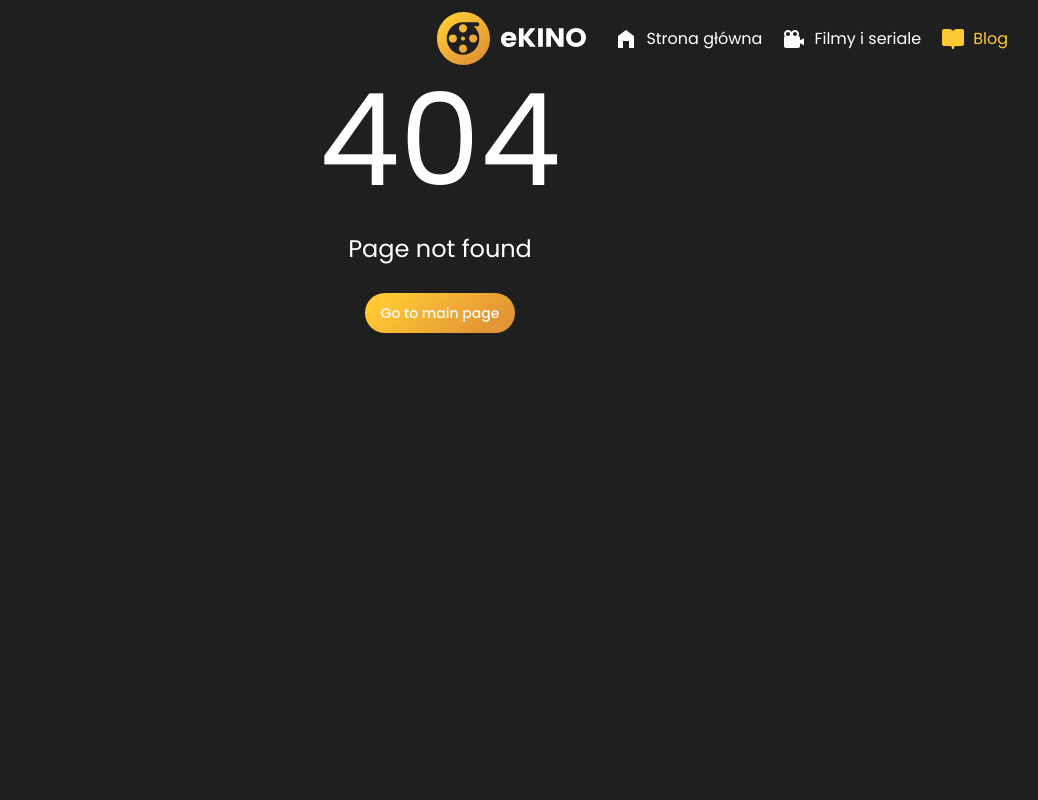
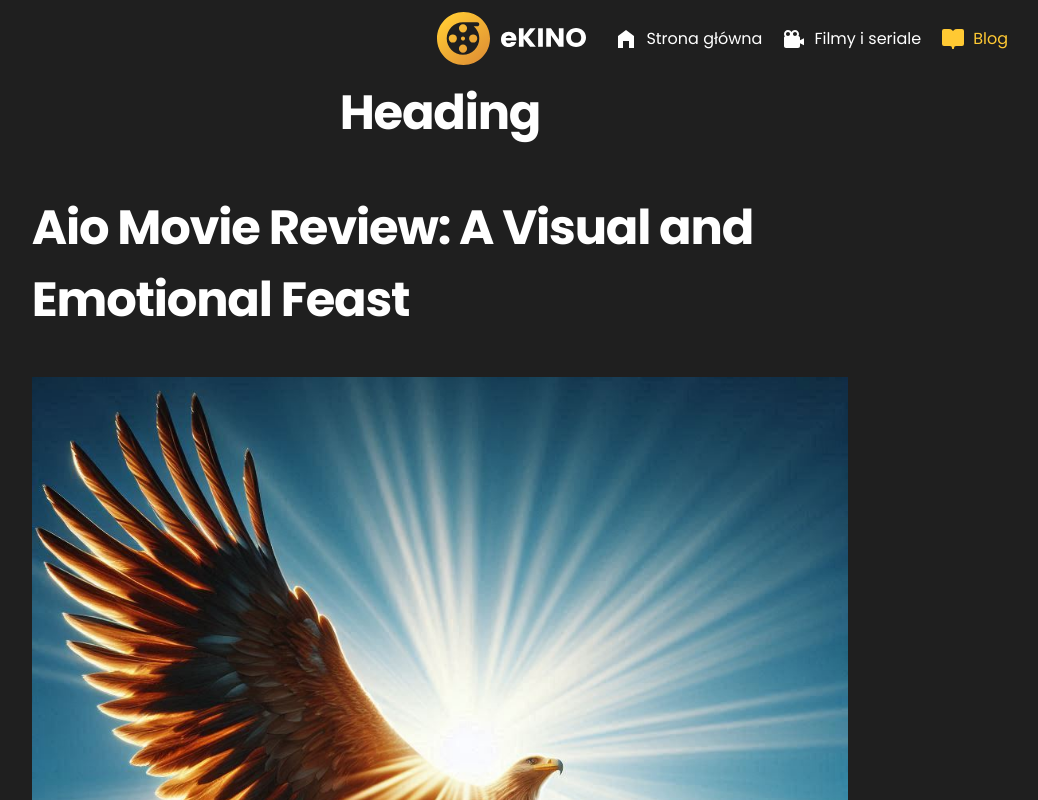
Before and after one commit to justyna13/ekino, a Next.js app: page /blog/aio-review in a window 1280 px wide. Before the commit this address had no page. Shown: the top 800 px of the page, without its empty margins (200-1238 px from the left). Built offline with nearby package versions, Linux system fonts and the light colour scheme.

Commit message:
played with mdx a bit

```diff
--- /dev/null
+++ b/app/blog/aio-review/page.mdx
@@ -0,0 +1,40 @@
+# **Aio Movie Review: A Visual and Emotional Feast**
+
+![Aio Movie Poster](/eagle.png)
+
+Director Prabhu Govindaraj's _Aio_ is a bold and refreshing cinematic experience that pushes the boundaries of storytelling in Tamil cinema. With its unique narrative style, stunning visuals, and deeply emotional core, _Aio_ stands out as one of the most ambitious films of recent times.
+
+## **Plot and Themes**
+
+At its heart, _Aio_ is a story about resilience and self-discovery. The protagonist, Arjun (played brilliantly by [actor's name]), embarks on a journey to reconnect with his roots while grappling with the trauma of his past. The film skillfully weaves themes of identity, loss, and redemption into a tapestry that feels both intimate and universal.
+
+The screenplay is unconventional, blending elements of surrealism with grounded storytelling. While some viewers might find the pacing slow in parts, it’s a deliberate choice that allows the emotional depth of the characters to sink in.
+
+## **Performances**
+
+The performances are the backbone of _Aio_. [Actor's name] delivers a career-defining performance as Arjun, portraying a range of emotions with incredible nuance. [Actress's name], in a supporting role, brings warmth and strength to the story, making her character memorable despite limited screen time. The ensemble cast also deserves praise for adding layers of authenticity to the narrative.
+
+## **Direction and Cinematography**
+
+Prabhu Govindaraj’s direction is both confident and experimental. He doesn’t shy away from taking risks, and most of them pay off beautifully. The cinematography by [cinematographer's name] is nothing short of breathtaking. Each frame feels like a painting, capturing the raw beauty of the landscapes and the emotional states of the characters with equal finesse.
+
+## **Music and Sound Design**
+
+The music by [composer's name] is hauntingly beautiful, perfectly complementing the mood of the film. The background score, in particular, enhances the tension and emotional impact of key scenes. The sound design is immersive, drawing the audience into Arjun’s world.
+
+## **Strengths**
+
+- A fresh and innovative narrative style.
+- Outstanding performances by the lead and supporting cast.
+- Gorgeous cinematography and evocative music.
+
+## **Weaknesses**
+
+- The pacing may feel slow for some viewers.
+- A few subplots could have been explored more deeply.
+
+## **Verdict**
+
+_Aio_ is not just a film; it’s an experience. It’s a testament to the power of storytelling and the ability of cinema to touch the soul. While it may not cater to everyone’s taste due to its experimental nature, those who appreciate thought-provoking and visually stunning films will find _Aio_ deeply rewarding.
+
+**Rating: 4.5/5**
--- a/app/blog/layout.tsx
+++ b/app/blog/layout.tsx
@@ -1,9 +1,38 @@
 import { ReactNode } from 'react';
+import Link from 'next/link';
+
+import Heading from '@/components/ui/heading';
 
 type TProps = {
 	children: ReactNode;
 };
 
 export default function BlogLayout({ children }: TProps) {
-	return <div>{children}</div>;
+	return (
+		<article className="prose prose-invert mx-auto xl:prose-xl">
+			<Heading tag="h2" variant="h1" className="text-center">
+				Heading
+			</Heading>
+			{children}
+			<section>
+				<Heading>Articles links</Heading>
+				<ul>
+					<li>
+						<Link href="/">Blog główna</Link>
+					</li>
+					<li>
+						<Link href="/blog/aio-review">Aio's review</Link>
+					</li>
+					<li>
+						<Link href="/blog/coffee-pros-and-cons">
+							Coffee Pros & Cons
+						</Link>
+					</li>
+					<li>
+						<Link href="/blog/history">Movies history</Link>
+					</li>
+				</ul>
+			</section>
+		</article>
+	);
 }
--- /dev/null
+++ b/app/blog/page.mdx
@@ -0,0 +1 @@
+<section className="container"># h1 > Block quote * Jeden * Dwa</section>
--- a/app/not-found.tsx
+++ b/app/not-found.tsx
@@ -1,14 +1,15 @@
 import Link from 'next/link';
+
 import { Button } from '@/components/ui/button';
 
 export default function NotFound() {
 	return (
-		<article className="text-white text-center flex flex-col gap-7">
+		<article className="flex flex-col gap-7 text-center text-white">
 			<div className="text-9xl">404</div>
 			<div className="text-2xl">Page not found</div>
 			<Link href="/">
 				<Button>Go to main page</Button>
 			</Link>
 		</article>
-	)
+	);
 }
--- /dev/null
+++ b/components/ui/heading.tsx
@@ -0,0 +1,38 @@
+import { HTMLAttributes, ReactNode } from 'react';
+import { cn } from '@/utils/lib/tailwind';
+import { cva } from 'class-variance-authority';
+
+type TProps = {
+	tag?: 'h1' | 'h2' | 'h3' | 'h4';
+	variant?: 'h1' | 'h2' | 'h3' | 'h4';
+	children: ReactNode;
+} & HTMLAttributes<HTMLHeadingElement>;
+
+const headingVatiants = cva(
+	'scroll-m-20 tracking-tight text-white line-clamp-2',
+	{
+		variants: {
+			variant: {
+				h1: 'text-3xl lg:text-5xl lg:leading-normal font-extrabold',
+				h2: 'text-xl lg:text-3xl font-semibold pl-7',
+				h3: 'text-lg lg:text-2xl font-semibold pl-7',
+				h4: 'text-md lg:text-xl font-semibold',
+			},
+		},
+	},
+);
+
+export default function Heading({
+	tag = 'h1',
+	variant = 'h1',
+	children,
+	className,
+	...props
+}: TProps) {
+	const Tag = tag;
+	return (
+		<Tag className={cn(headingVatiants({ variant, className }))} {...props}>
+			{children}
+		</Tag>
+	);
+}
--- /dev/null
+++ b/mdx-components.tsx
@@ -0,0 +1,40 @@
+import Image, { ImageProps } from 'next/image';
+import Link, { LinkProps } from 'next/link';
+import type { MDXComponents } from 'mdx/types';
+
+import Heading from '@/components/ui/heading';
+
+export function useMDXComponents(components: MDXComponents): MDXComponents {
+	return {
+		h1: ({ children }) => <Heading>{children}</Heading>,
+		h2: ({ children }) => (
+			<Heading tag="h2" variant="h2">
+				{children}
+			</Heading>
+		),
+		h3: ({ children }) => (
+			<Heading tag="h3" variant="h3">
+				{children}
+			</Heading>
+		),
+		h4: ({ children }) => (
+			<Heading tag="h4" variant="h4">
+				{children}
+			</Heading>
+		),
+		a: ({ children, ...props }) => (
+			<Link {...(props as LinkProps)}>{children}</Link>
+		),
+		img: props => (
+			<Image
+				sizes="100vw"
+				width={900}
+				height={500}
+				className="h-auto w-full"
+				{...(props as ImageProps)}
+				alt={props.alt || ''}
+			/>
+		),
+		...components,
+	};
+}
--- a/next.config.ts
+++ b/next.config.ts
@@ -1,4 +1,13 @@
 import type { NextConfig } from 'next';
+import nextMDX from '@next/mdx';
+
+const withMDX = nextMDX({
+	extension: /\.mdx$/,
+	options: {
+		remarkPlugins: [],
+		rehypePlugins: [],
+	},
+});
 
 const nextConfig: NextConfig = {
 	images: {
@@ -9,6 +18,10 @@ const nextConfig: NextConfig = {
 				pathname: '/photos/**',
 			},
 		],
+	},
+	pageExtensions: ['mdx', 'ts', 'tsx'],
+	experimental: {
+		mdxRs: true,
 	},
 	async redirects() {
 		return [
@@ -32,4 +45,4 @@ const nextConfig: NextConfig = {
 	},
 };
 
-export default nextConfig;
+export default withMDX(nextConfig);
--- a/package.json
+++ b/package.json
@@ -11,9 +11,13 @@
 		"typecheck": "tsc --noEmit"
 	},
 	"dependencies": {
+		"@mdx-js/loader": "^3.1.0",
+		"@mdx-js/react": "^3.1.0",
+		"@next/mdx": "^15.1.6",
 		"@radix-ui/react-dialog": "^1.1.4",
 		"@radix-ui/react-select": "^2.1.4",
 		"@radix-ui/react-slot": "^1.1.1",
+		"@types/mdx": "^2.0.13",
 		"class-variance-authority": "^0.7.1",
 		"clsx": "^2.1.1",
 		"lucide-react": "^0.473.0",
@@ -26,6 +30,7 @@
 	"devDependencies": {
 		"@eslint/eslintrc": "^3",
 		"@ianvs/prettier-plugin-sort-imports": "^4.4.1",
+		"@tailwindcss/typography": "^0.5.16",
 		"@types/node": "^20",
 		"@types/react": "^19",
 		"@types/react-dom": "^19",
--- a/tailwind.config.ts
+++ b/tailwind.config.ts
@@ -78,5 +78,8 @@ export default {
 			},
 		},
 	},
-	plugins: [require('tailwindcss-animate')],
+	plugins: [
+		require('tailwindcss-animate'),
+		require('@tailwindcss/typography'),
+	],
 } satisfies Config;
```
Also changed, not shown: public/eagle.png (added), 1 other file (tests, documents, lock files or other folders).
